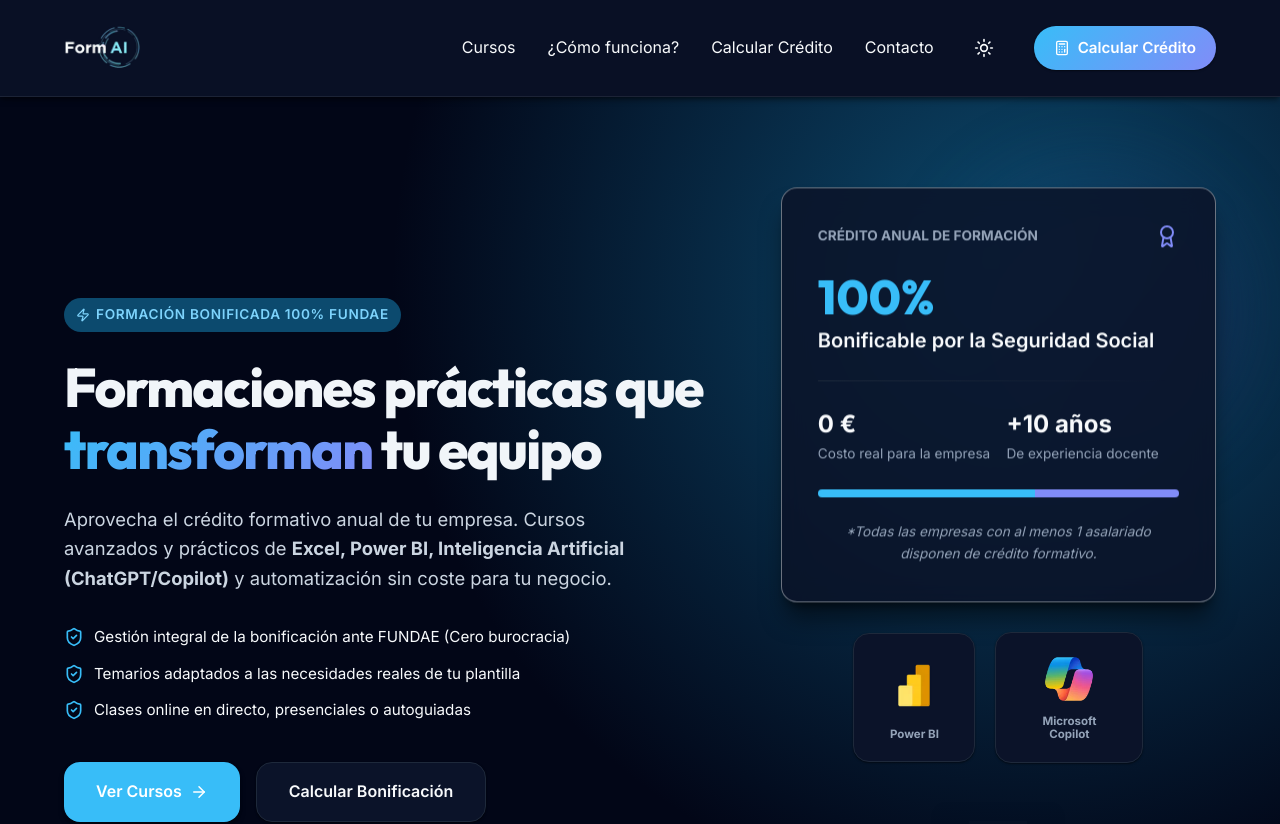
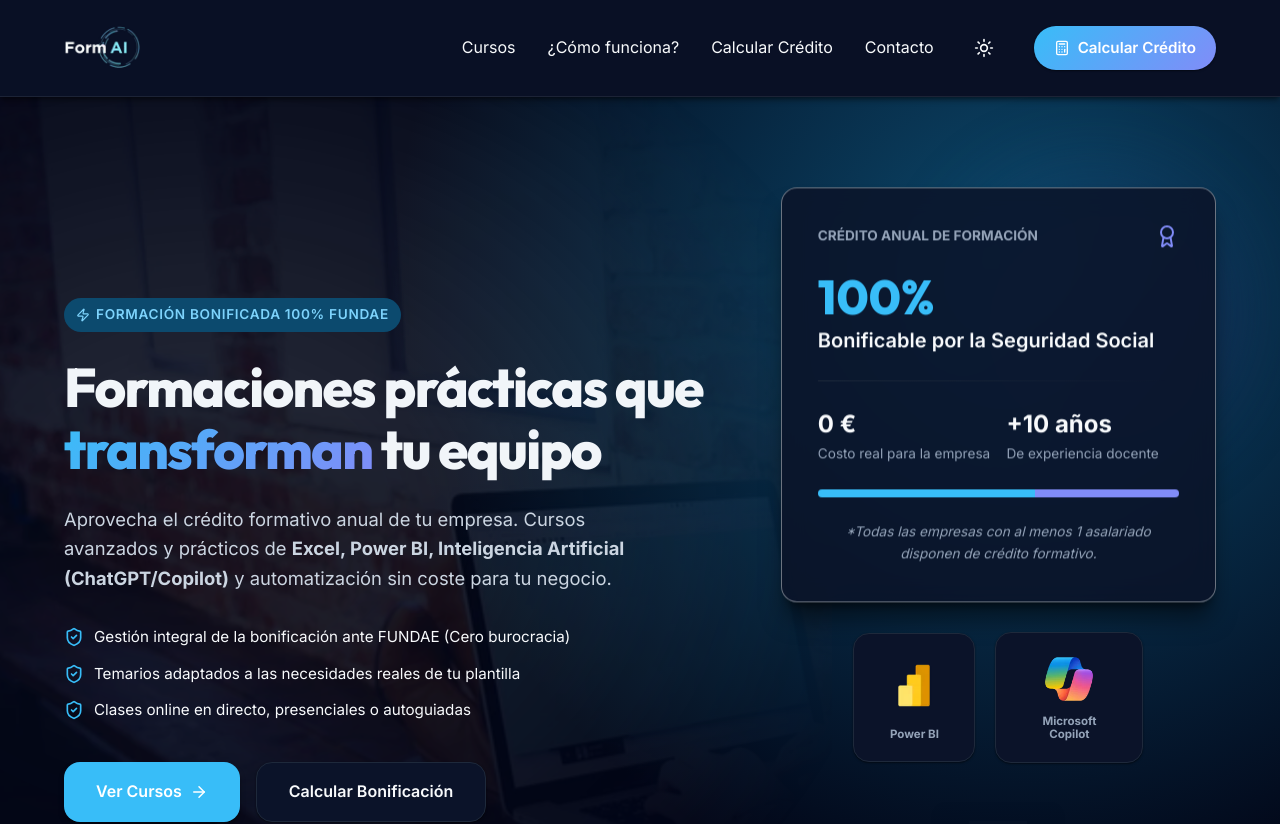
Before and after one commit to gyuste17/formai, a React (Vite) app: page / in a window 1280 px wide. Shown: the top 824 px of the page. Built offline with nearby package versions, Linux system fonts and the light colour scheme.

Commit message:
feat(design): increase section 3 background visibility and add ambient animated cross-fade images in Hero

```diff
--- a/src/components/Hero.jsx
+++ b/src/components/Hero.jsx
@@ -9,11 +9,20 @@
       overflow: 'hidden',
       position: 'relative'
     }}>
+      {/* Imágenes de fondo sutiles con cross-fade animado en la zona izquierda */}
+      <div className="hero-ambient-container" aria-hidden="true">
+        <div className="hero-ambient-img hero-ambient-img-1" />
+        <div className="hero-ambient-img hero-ambient-img-2" />
+        <div className="hero-ambient-img hero-ambient-img-3" />
+      </div>
+
       <div className="container hero-grid" style={{
         display: 'grid',
         gridTemplateColumns: '1fr',
         gap: '48px',
-        alignItems: 'center'
+        alignItems: 'center',
+        position: 'relative',
+        zIndex: 1
       }}>
 
         {/* Text Area */}
--- a/src/index.css
+++ b/src/index.css
@@ -218,15 +218,16 @@
   background-position: center 30%;
   background-repeat: no-repeat;
   background-size: cover;
-  opacity: 0.13;
+  opacity: 0.22;
   pointer-events: none;
   z-index: 0;
   transition: opacity var(--transition-normal);
+  filter: saturate(1.1);
 }
 
 [data-theme="dark"] .section-parallax-bg::before {
-  opacity: 0.09;
-  filter: brightness(0.85) contrast(1.15);
+  opacity: 0.15;
+  filter: brightness(0.9) contrast(1.15) saturate(1.1);
 }
 
 /* Desvanecido (faded) en los bordes superior e inferior para integración natural */
@@ -240,8 +241,8 @@
   background: linear-gradient(
     to bottom,
     var(--bg-primary) 0%,
-    transparent 12%,
-    transparent 88%,
+    transparent 14%,
+    transparent 86%,
     var(--bg-primary) 100%
   );
   pointer-events: none;
@@ -257,6 +258,78 @@
   .section-parallax-bg::before {
     background-attachment: scroll;
   }
+}
+
+/* Hero ambient background images (left side, fading cross-fade) */
+.hero-ambient-container {
+  position: absolute;
+  top: 0;
+  left: 0;
+  width: 65%;
+  height: 100%;
+  pointer-events: none;
+  z-index: 0;
+  overflow: hidden;
+  -webkit-mask-image: radial-gradient(ellipse at 25% 45%, rgba(0,0,0,1) 20%, rgba(0,0,0,0.5) 50%, transparent 80%);
+  mask-image: radial-gradient(ellipse at 25% 45%, rgba(0,0,0,1) 20%, rgba(0,0,0,0.5) 50%, transparent 80%);
+}
+
+.hero-ambient-img {
+  position: absolute;
+  top: -5%;
+  left: -5%;
+  width: 110%;
+  height: 110%;
+  background-size: cover;
+  background-position: center left;
+  background-repeat: no-repeat;
+  opacity: 0;
+  animation: heroCrossFade 18s infinite ease-in-out;
+  will-change: opacity, transform;
+}
+
+.hero-ambient-img-1 {
+  background-image: url('/images/office-2360063_1280.webp');
+  animation-delay: 0s;
+}
+
+.hero-ambient-img-2 {
+  background-image: url('/images/student-849828_1280.webp');
+  animation-delay: 6s;
+}
+
+.hero-ambient-img-3 {
+  background-image: url('/images/entrepreneur-593371_1280.webp');
+  animation-delay: 12s;
+}
+
+@keyframes heroCrossFade {
+  0% {
+    opacity: 0;
+    transform: scale(1.01) translate(0, 0);
+  }
+  6% {
+    opacity: 0.18;
+  }
+  28% {
+    opacity: 0.18;
+    transform: scale(1.05) translate(8px, -4px);
+  }
+  35% {
+    opacity: 0;
+    transform: scale(1.07) translate(12px, -6px);
+  }
+  100% {
+    opacity: 0;
+  }
+}
+
+[data-theme="dark"] .hero-ambient-img {
+  filter: brightness(0.85) contrast(1.15);
+}
+
+[data-theme="dark"] .hero-ambient-container {
+  opacity: 0.8;
 }
 
 /* Badge styling */
```
